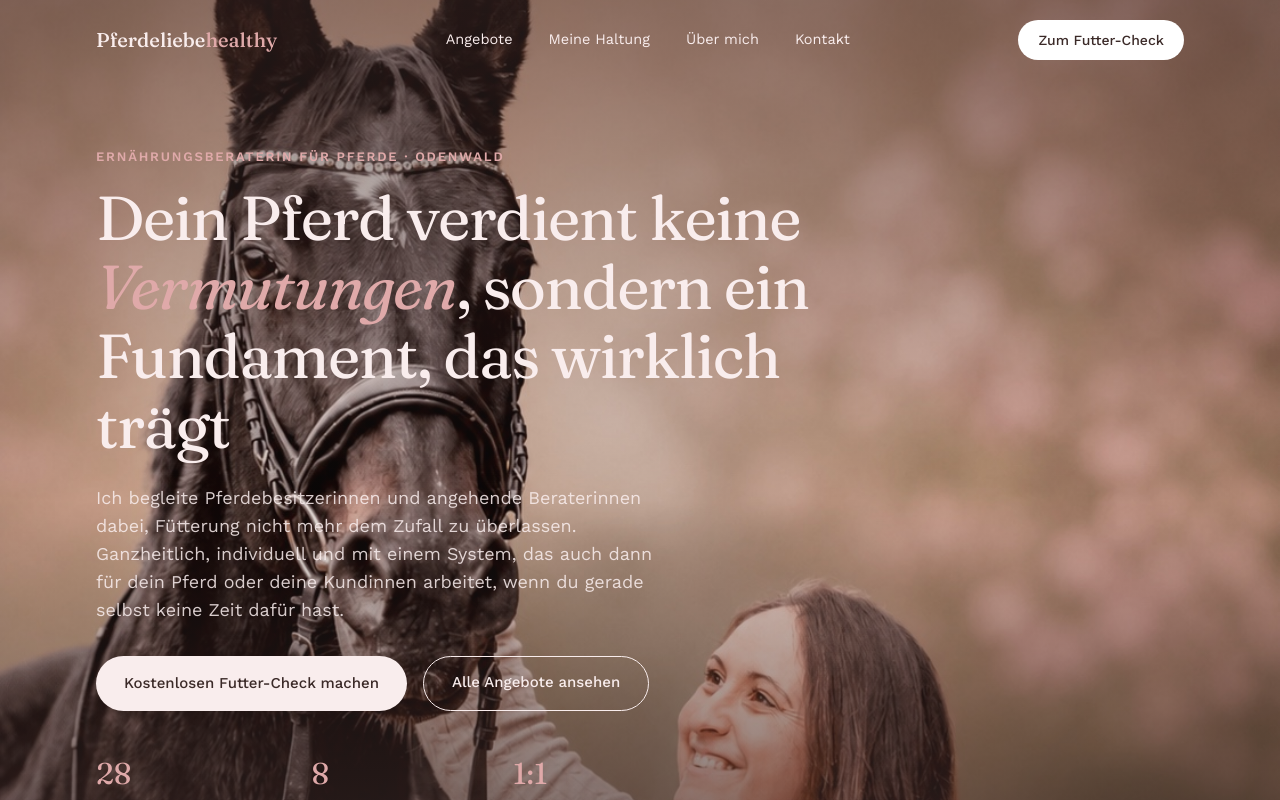
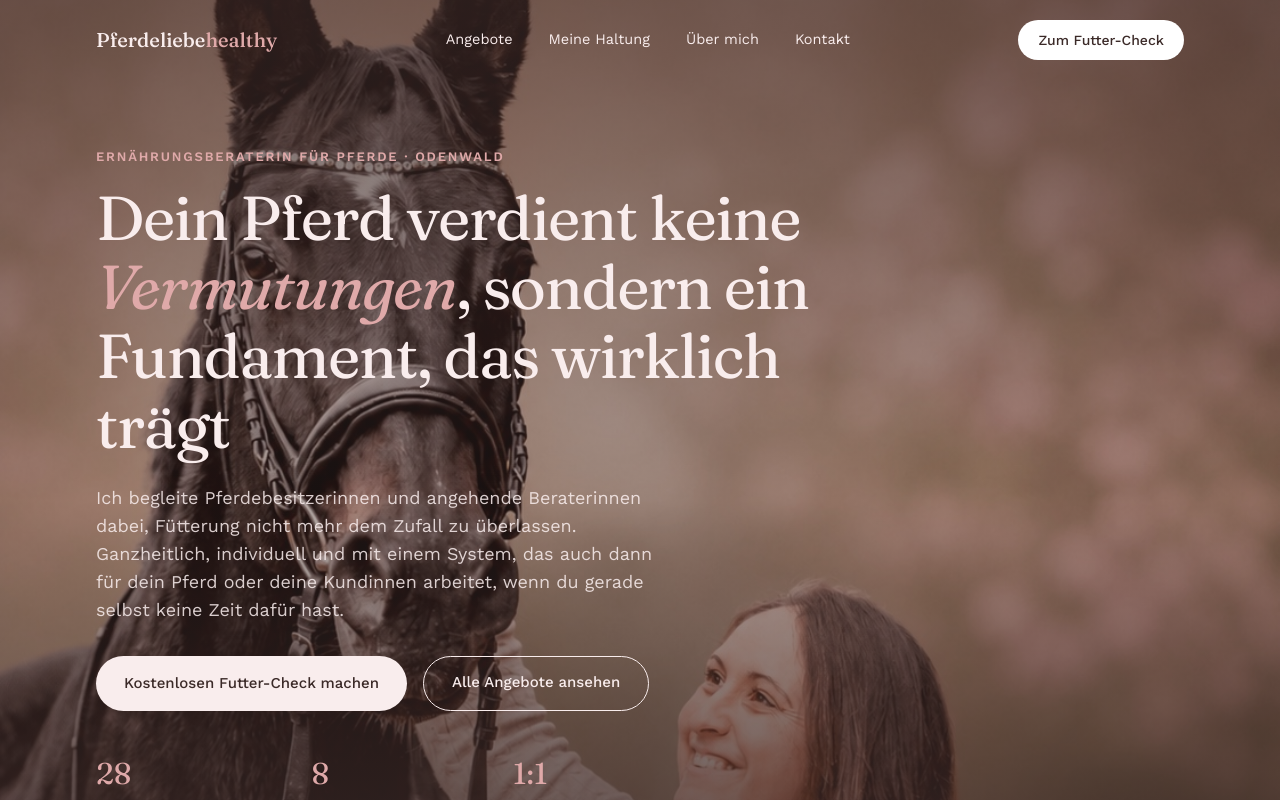
Before and after one commit to yasi2202/pferdeliebehealthy-homepage, a Next.js app: page / in a window 1280 px wide. Shown: the top 800 px of the page. Built offline with nearby package versions, Linux system fonts and the light colour scheme.

Commit message:
Update Hero.tsx

```diff
--- a/components/Hero.tsx
+++ b/components/Hero.tsx
@@ -10,9 +10,9 @@ export default function Hero() {
         fill
         priority
         sizes="100vw"
-        className="object-cover object-[50%_22%]"
+        className="object-cover object-[68%_22%]"
       />
-      <div className="absolute inset-0 bg-gradient-to-b from-ink/55 via-ink/15 via-55% to-ink/75" />
+      <div className="absolute inset-0 bg-gradient-to-b from-ink/70 via-ink/40 via-55% to-ink/85" />
 
       <div className="relative z-10 w-full max-w-6xl mx-auto px-6 sm:px-8 pt-36 pb-20 sm:pb-24">
         <span className="inline-block text-[13px] tracking-[0.14em] uppercase text-rose font-semibold mb-4">
```
